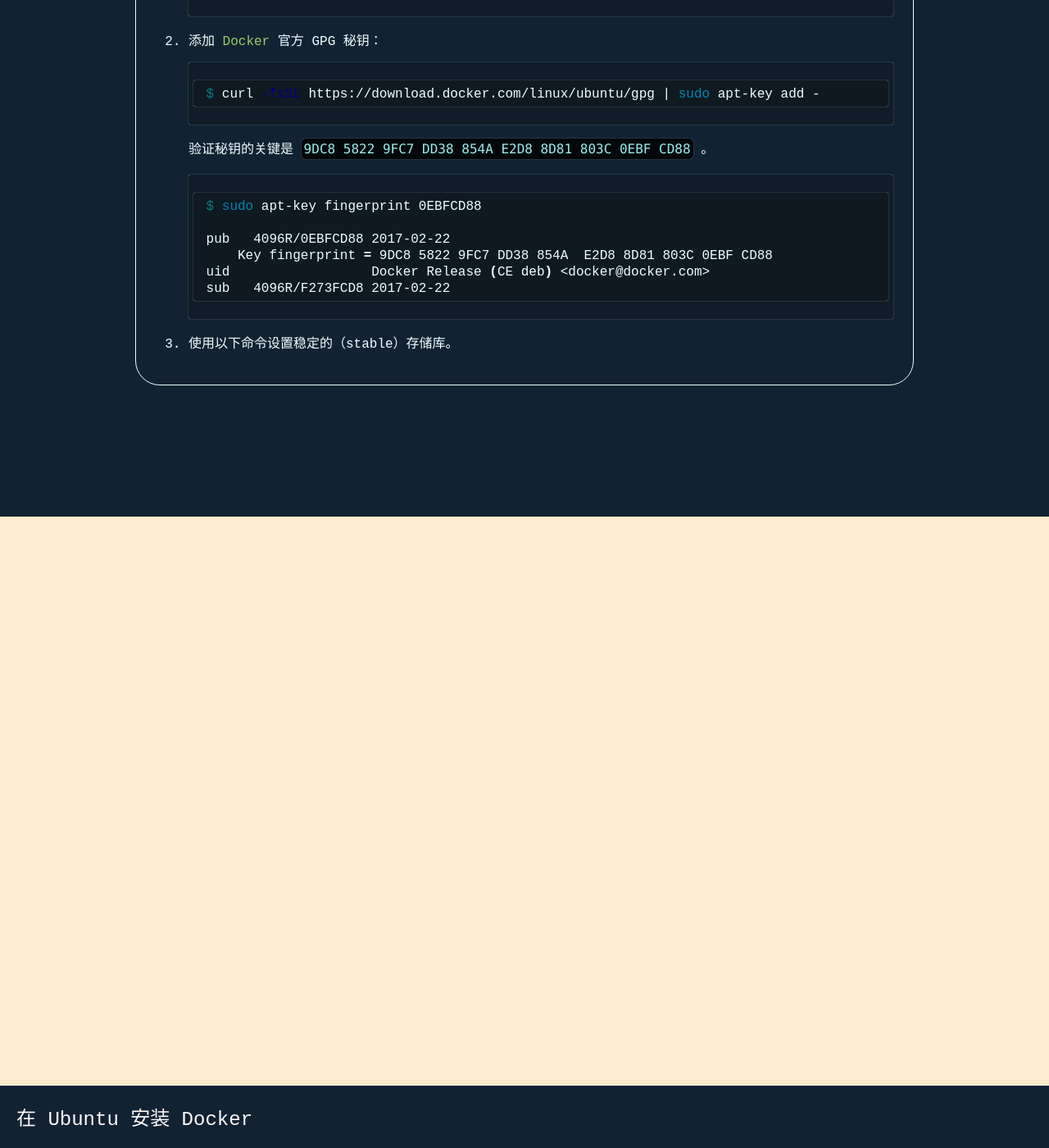
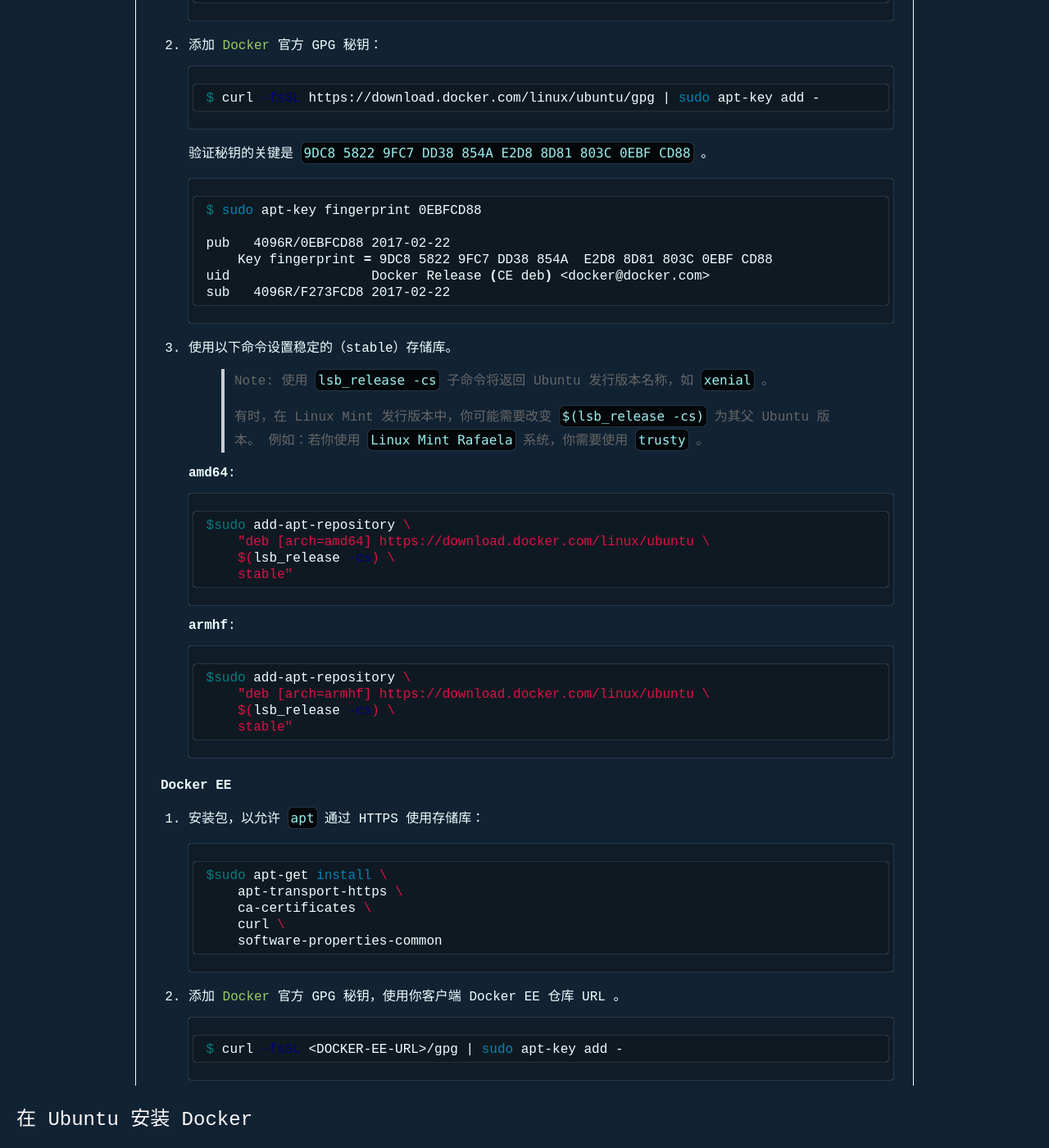
Before and after one commit to rzning/blog-2017, a Jekyll site: the page built from _posts/2017-04-16-get-docker-for-ubuntu.md, in a window 1280 px wide and 1400 px high, scrolled down 1475 px. Shown: the whole window at 82% size. Built offline with Jekyll 4.4.1, drawn with Linux system fonts in a browser that asks for light colours; some of the changed text lies outside the part shown.

Commit message:
Updated : blog `get docker for ubuntu`

````diff
--- a/_posts/2017-04-16-get-docker-for-ubuntu.md
+++ b/_posts/2017-04-16-get-docker-for-ubuntu.md
@@ -79,6 +79,119 @@
 
 3. 使用以下命令设置稳定的（stable）存储库。
 
+    > Note: 使用 `lsb_release -cs` 子命令将返回 Ubuntu 发行版本名称，如 `xenial` 。
+    >
+    > 有时，在 Linux Mint 发行版本中，你可能需要改变 `$(lsb_release -cs)` 为其父 Ubuntu 版本。
+    > 例如：若你使用 `Linux Mint Rafaela` 系统，你需要使用 `trusty` 。
+
+    **amd64**:
+
+    ```sh
+    $sudo add-apt-repository \
+        "deb [arch=amd64] https://download.docker.com/linux/ubuntu \
+        $(lsb_release -cs) \
+        stable"
+    ```
+
+    **armhf**:
+
+    ```sh
+    $sudo add-apt-repository \
+        "deb [arch=armhf] https://download.docker.com/linux/ubuntu \
+        $(lsb_release -cs) \
+        stable"
+    ```
+
+#### Docker EE
+
+1. 安装包，以允许 `apt` 通过 HTTPS 使用存储库：
+
+    ```sh
+    $sudo apt-get install \
+        apt-transport-https \
+        ca-certificates \
+        curl \
+        software-properties-common
+    ```
+
+2. 添加 [Docker] 官方 GPG 秘钥，使用你客户端 Docker EE 仓库 URL 。
+
+    ```sh
+    $ curl -fsSL <DOCKER-EE-URL>/gpg | sudo apt-key add -
+    ```
+
+    验证秘钥的关键是 `DD91 1E99 5A64 A202 E859 07D6 BC14 F10B 6D08 5F96` 。
+
+    ```sh
+    $ apt-key fingerprint 0EBFCD88
+
+    pub   4096R/6D085F96 2017-02-22
+        Key fingerprint = DD91 1E99 5A64 A202 E859  07D6 BC14 F10B 6D08 5F96
+    uid       [ultimate] Docker Release (EE deb) <docker@docker.com>
+    sub   4096R/91A29FA3 2017-02-22
+    ```
+
+3. 使用以下命令设置稳定的存储库，使用你的 URL 替换 `<DOCKER-EE-URL>` 。
+
+    ```sh
+    $sudo add-apt-repository \
+        "deb [arch=amd64] <DOCKER-EE-URL> \
+        $(lsb_release -cs) \
+        stable-17.03"
+    ```
+
+### Step 2. 安装 Docker
+
+1. 更新 `apt` 包索引。
+
+    ```sh
+    $sudo apt-get update
+    ```
+
+2. 安装最新版本的 [Docker] 或通过下一步安装一个指定版本。
+
+    Docker Edition | Command
+    --|--
+    Docker CE | `sudo apt-get install docker-ce`
+    Docker EE | `sudo apt-get install docker-ee`
+
+3. 在生产系统中，你应该安装一个稳定版本的 [Docker] 而不总是使用最新版本。使用下面命令将列出可用版本。
+
+    ```sh
+    $ apt-cache madison docker-ce
+    # or
+    $ apt-cache madison docker-ee
+    ```
+
+    Docker Edition | Command
+    --|--
+    Docker CE | `sudo apt-get install docker-ce=<VERSION>`
+    Docker EE | `sudo apt-get install docker-ee=<VERSION>`
+
+    [Docker] 守护进程将自动启动。
+
+4. 运行 `hello-world` 镜像，验证安装。
+
+    ```sh
+    $sudo docker run hello-world
+    ```
 
 
+## 卸载
+
+1. 卸载 [Docker] 包：
+
+    Docker Edition | Command
+    --|--
+    Docker CE | `sudo apt-get purge docker-ce`
+    Docker EE | `sudo apt-get purge docker-ee`
+
+2. 删除所有的镜像，容器和卷：
+
+    > 在你主机上的镜像（images），容器（containers），卷（volumes）和自定义配置文件不会自动删除。
+
+    ```sh
+    $sudo rm -rf /var/lib/docker
+    ```
+
 [Docker]: <http://docker.com>
````
Also changed, not shown: other parts of _posts/2017-04-16-get-docker-for-ubuntu.md (+1 -1 lines).
